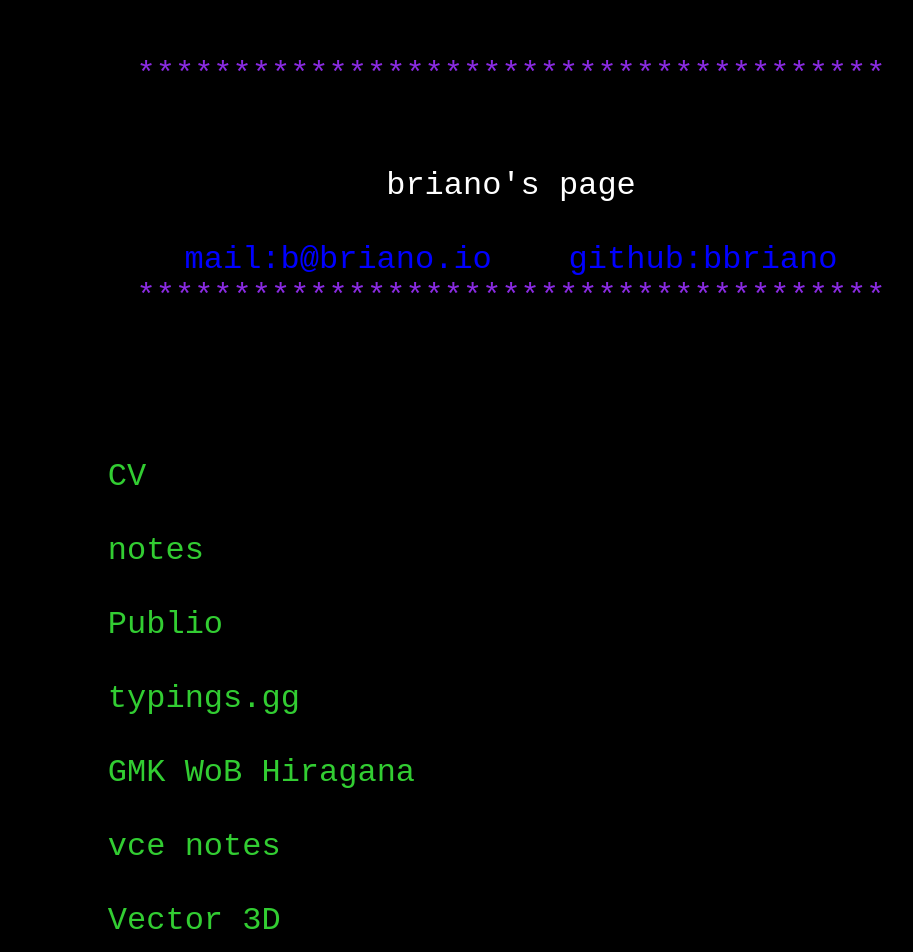
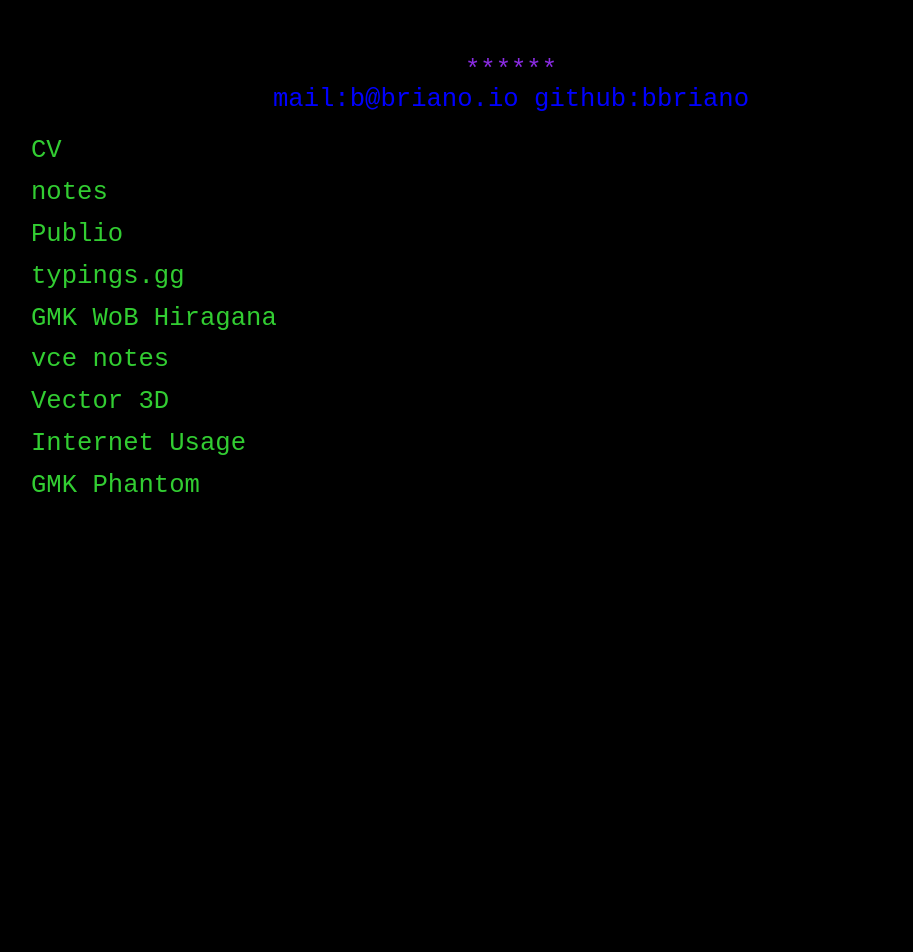
Before and after one commit to bbriano/briano.io, a Svelte app: page / in a window 1280 px wide. Shown: the part 200-1152 px from the top of the page, without its empty margins (129-1042 px from the left). After the commit the page ends 800 px from the top, so only its background shows below. Built offline with nearby package versions, Linux system fonts and the light colour scheme.

Commit message:
Change margin

```diff
--- a/src/App.svelte
+++ b/src/App.svelte
@@ -6,75 +6,57 @@
     <title>briano</title>
 </svelte:head>
 
-<center>
-    <Cube />
-</center>
+<div class="root">
+    <center>
+        <Cube />
+    </center>
 
-<center>
-    <pre>
-***************************************
+    <center class="title">
+        ******<br />
+        <a href="mailto:b@briano.io">mail:b@briano.io</a>
+        <a href="https://github.com/bbriano">github:bbriano</a><br />
+    </center>
 
-
-<span
-            style="color:white">briano's page</span>
-
-<a
-            href="mailto:b@briano.io">mail:b@briano.io</a>    <a
-            href="https://github.com/bbriano">github:bbriano</a>
-***************************************
-    </pre>
-</center>
-
-<pre class="links">
-<br />
-    <a
-        href="https://notes.briano.io/cv.html">CV</a>
-
-    <a
-        href="https://notes.briano.io">notes</a>
-
-    <a
-        href="https://publioofficial.com">Publio</a>
-
-    <a
-        href="https://typings.gg">typings.gg</a>
-
-    <a
-        href="https://briano1905.com/gmk-wob-hiragana/">GMK WoB Hiragana</a>
-
-    <a
-        href="https://vce-notes.netlify.app">vce notes</a>
-
-    <a
-        href="https://briano1905.com/vector-3d">Vector 3D</a>
-
-    <a
-        href="https://briano1905.com/internet-usage">Internet Usage</a>
-
-    <a
-        href="https://briano1905.com/gmk-phantom/">GMK Phantom</a>
-</pre>
+    <div class="links">
+        <a href="https://notes.briano.io/cv.html">CV</a>
+        <a href="https://notes.briano.io">notes</a>
+        <a href="https://publioofficial.com">Publio</a>
+        <a href="https://typings.gg">typings.gg</a>
+        <a href="https://briano1905.com/gmk-wob-hiragana/">GMK WoB Hiragana</a>
+        <a href="https://vce-notes.netlify.app">vce notes</a>
+        <a href="https://briano1905.com/vector-3d">Vector 3D</a>
+        <a href="https://briano1905.com/internet-usage">Internet Usage</a>
+        <a href="https://briano1905.com/gmk-phantom/">GMK Phantom</a>
+    </div>
+</div>
 
 <style>
-    pre {
-        font-size: 2rem;
+    .root {
+        font-family: monospace;
+        font-size: 1.6rem;
+        padding: 1rem;
     }
 
-    center {
+    .title {
         color: blueviolet;
+        margin: 1rem 0;
     }
-    center a {
+    .title a {
         color: blue;
     }
 
     .links {
         max-width: 60rem;
         margin: auto;
+        display: flex;
+        flex-direction: column;
     }
-    a {
+    .links a {
         color: limegreen;
         text-decoration: none;
+        margin: 0.4rem 0;
     }
+
     a:hover {
         color: goldenrod;
     }
```
